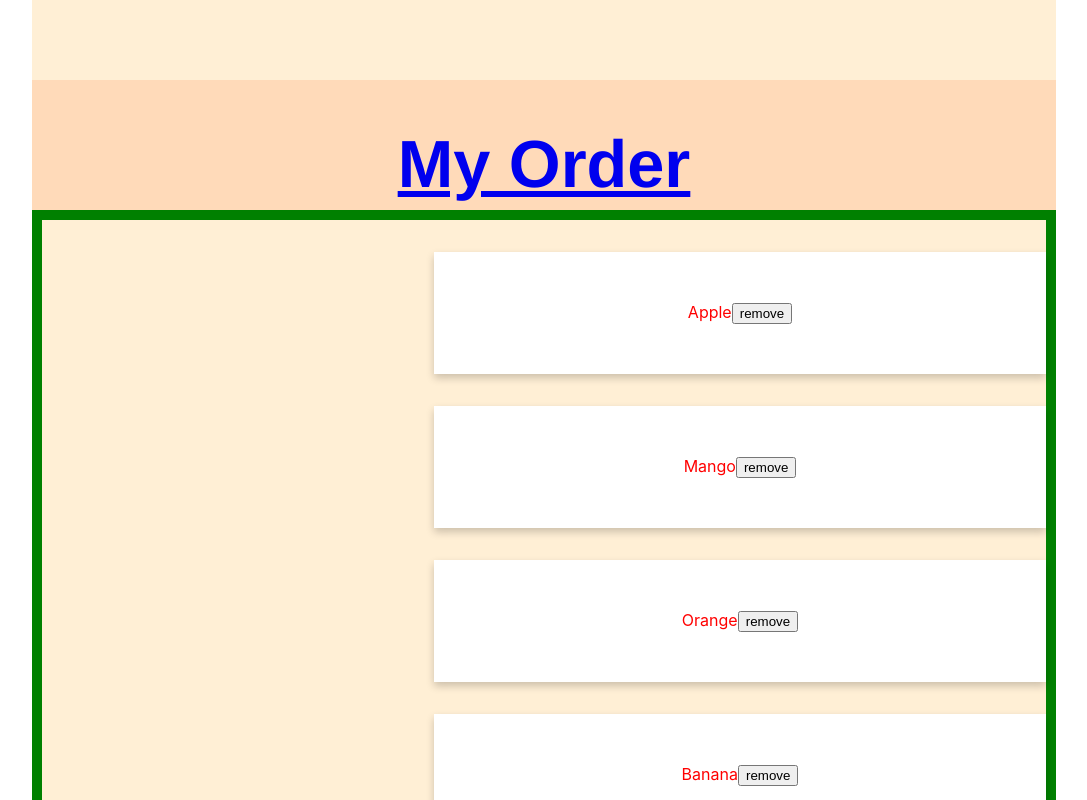
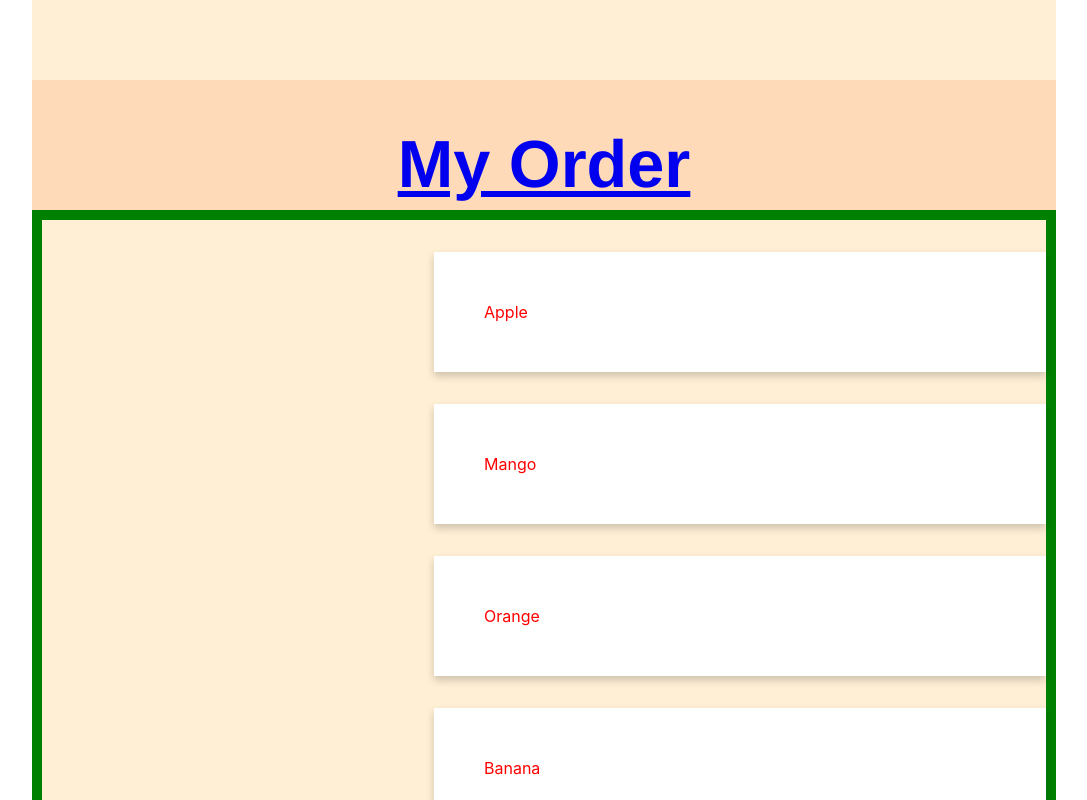
Before and after one commit to 3mm4nuel/react-shopping-cart, a React (Create React App) app: page / in a window 1280 px wide. Shown: the whole page, without its empty margins (96-1183 px from the left). Built offline with nearby package versions, Linux system fonts and the light colour scheme.

Commit message:
Repositioned 'remove' button

```diff
--- a/src/components/ProductCard.js
+++ b/src/components/ProductCard.js
@@ -4,19 +4,30 @@ import styled from "styled-components";
 const Li = styled.li`
     color: red;
     max-width: 700px;
-    text-align: center;
+    //text-align: center;
     box-shadow: 0 4px 8px rgba(0, 0, 0, 0.2);
     margin-top: 2rem;
     margin-left: 22rem;
     padding: 50px;
     background-color: white;
+    position: relative;
 `;
+
+const Button = styled.button`
+    color: blue;
+    border: none;
+    left: 10px;
+    cursor: pointer;
+    position: absolute;
+    top: 80px;
+    left: 670px;
+`
 
 export default function ProductCard({ product, removeHandler}) {
     return (
       <Li>
         {product.value}
-         <button onClick={() => removeHandler(product.id)}>remove</button>
+         <Button onClick={() => removeHandler(product.id)}>remove</Button>
       </Li>
     );
 }
--- a/src/components/ProductList.js
+++ b/src/components/ProductList.js
@@ -1,6 +1,6 @@
 import React from "react";
 import styled from "styled-components";
-import StyledProductCard from "./ProductCard";
+import ProductCard from "./ProductCard";
 import {data} from "./data"
 
 const Ul = styled.ul`
@@ -22,7 +22,7 @@ export default function ProductList({className, props}) {
     };
 
     const productList = <Ul>
-                            {items.map(product => <StyledProductCard key={product.id} product={product} removeHandler={removeProduct}></StyledProductCard>)}
+                            {items.map(product => <ProductCard key={product.id} product={product} removeHandler={removeProduct}></ProductCard>)}
                         </Ul>;
     return (<div className={className}>{productList}</div>);
 }
```
